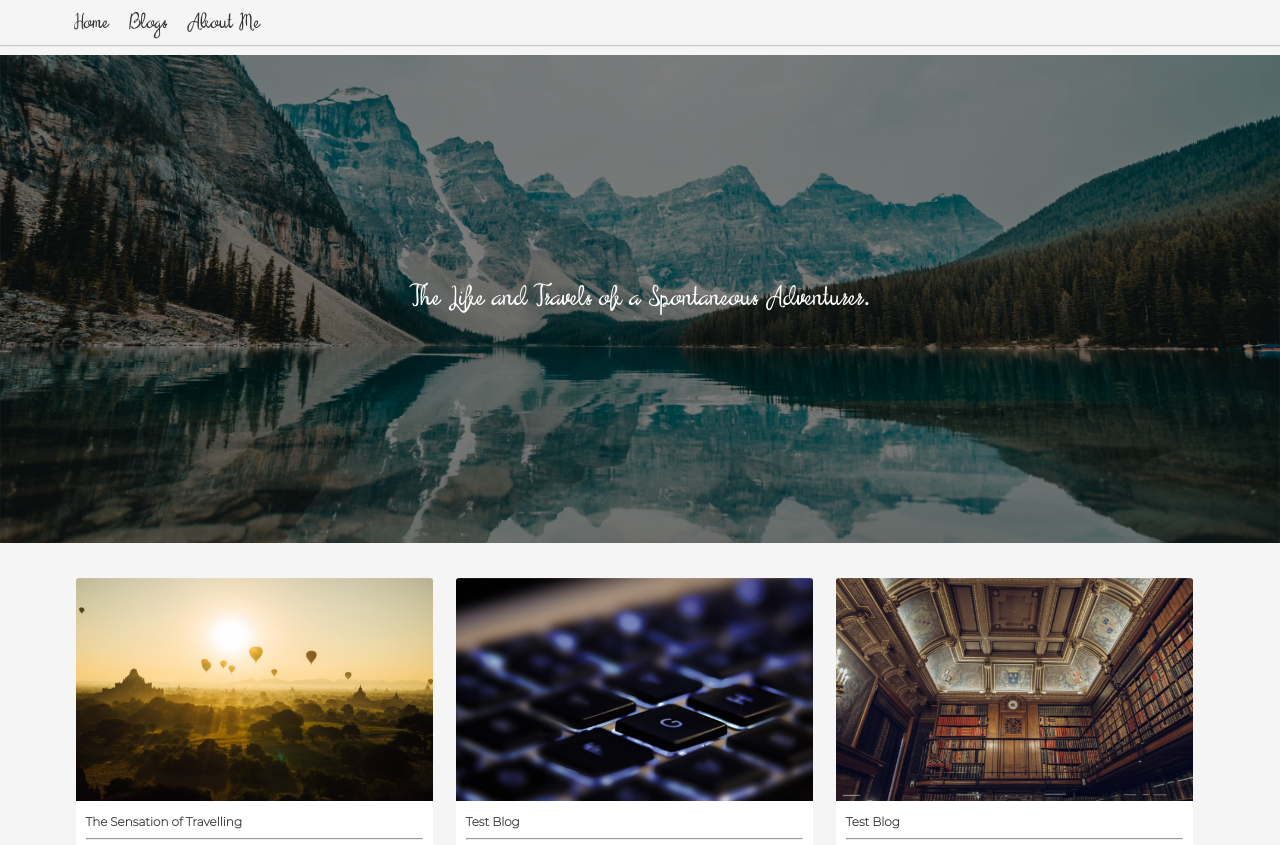
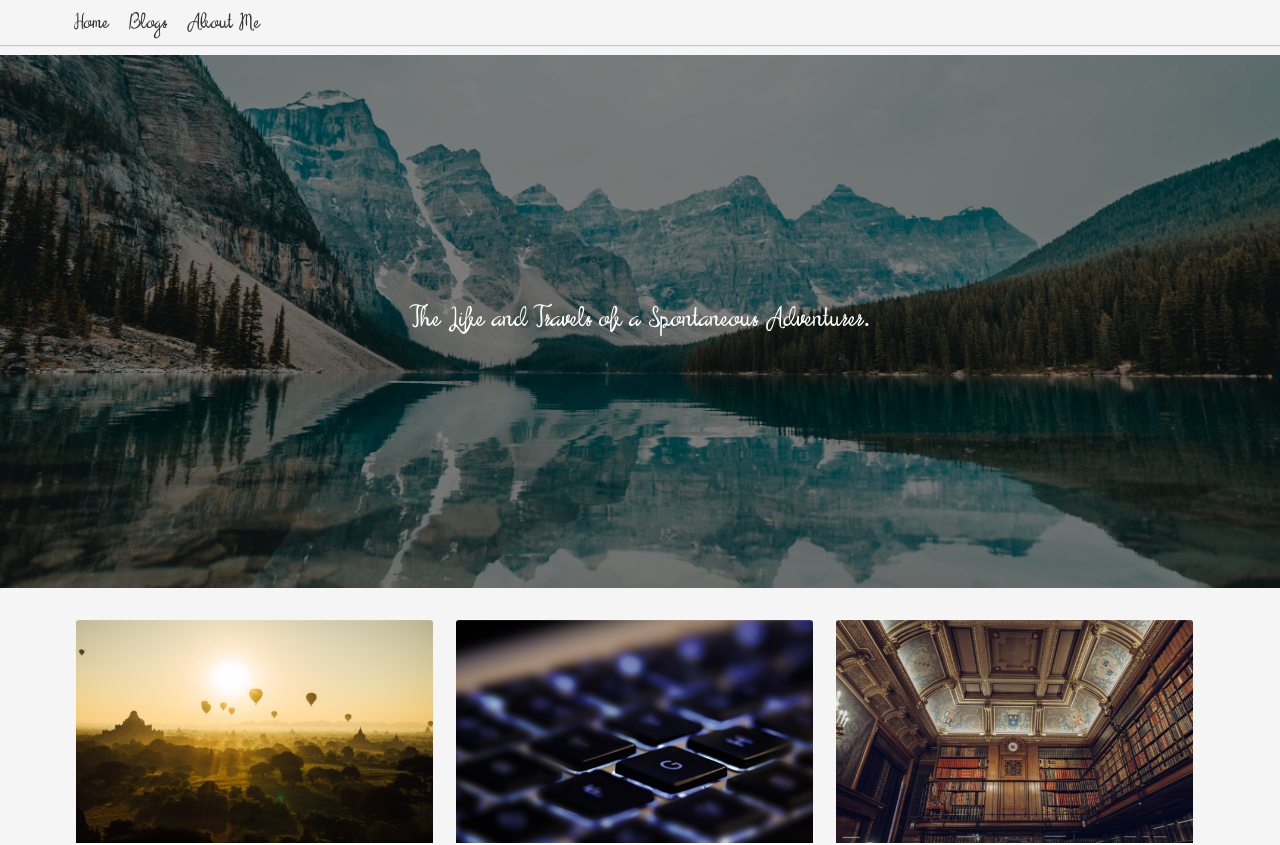
Before and after one commit to JamesCushway/my-blog, a Vue app: page / in a window 1280 px wide. Shown: the top 845 px of the page. Built offline with nearby package versions, Linux system fonts and the light colour scheme.

Commit message:
added responsiveness for homescreen omage

```diff
--- a/src/assets/css/homescreen.scss
+++ b/src/assets/css/homescreen.scss
@@ -1,5 +1,5 @@
 .homescreen-image {
-  height: 60vh;
+  height: 50vh;
   z-index: 1;
   position: relative;
   margin-bottom: 20px;
@@ -34,7 +34,7 @@
   .homescreen-image {
     object-fit: unset;
     width: 100%;
-    height: auto;
+    height: calc(100vw / 2.4);
     span {
       font-size: 26px;
     }
```
